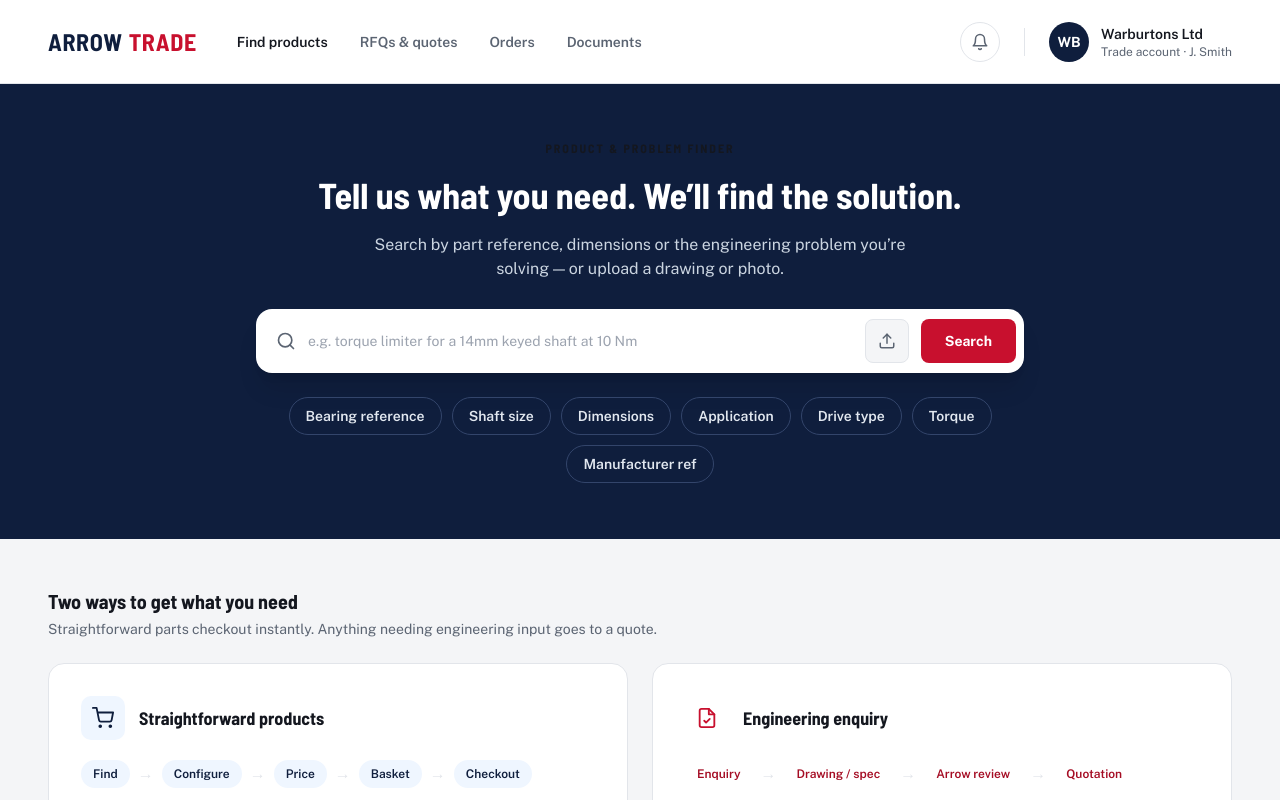
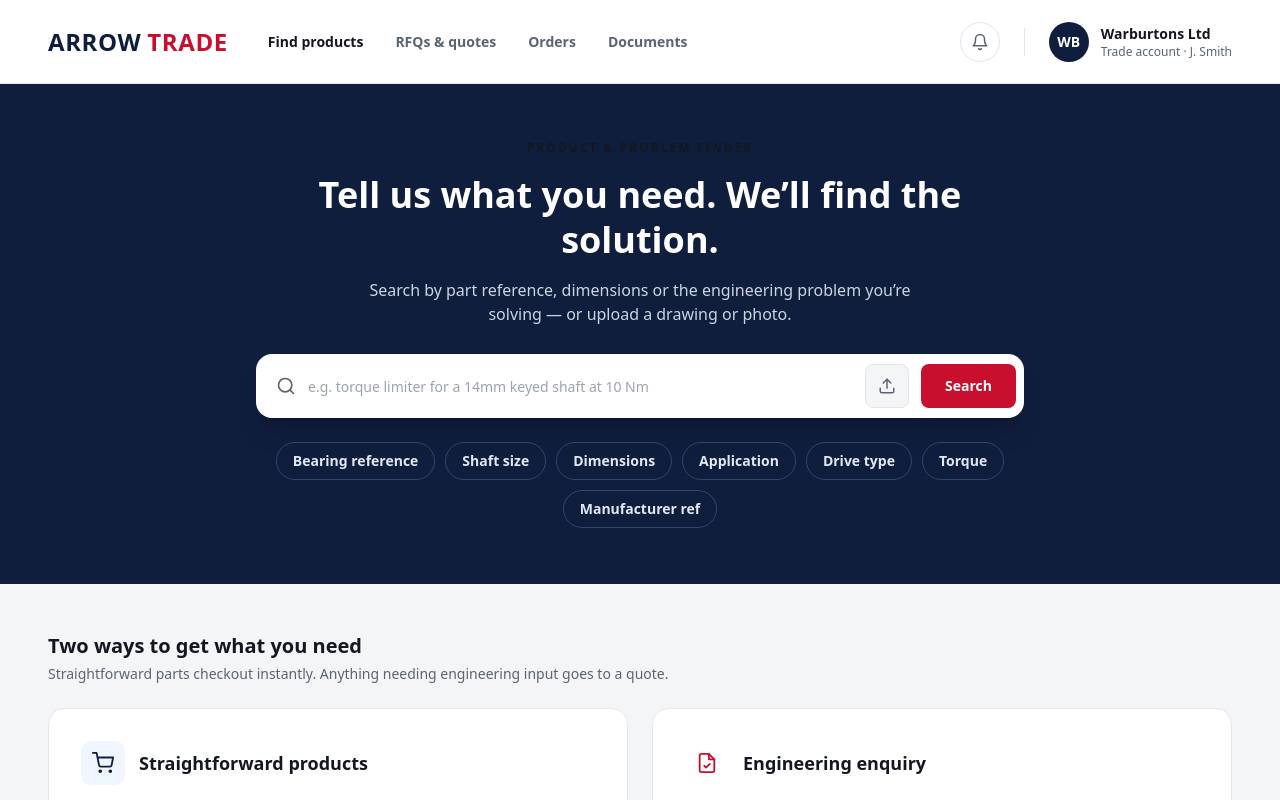
Before and after one commit to abdulhayeedev/arrow-trade-portal, a Next.js app: page / in a window 1280 px wide. Shown: the top 800 px of the page. Built offline with nearby package versions, Linux system fonts and the light colour scheme.

Commit message:
Match site font to system font stack

```diff
--- a/app/layout.tsx
+++ b/app/layout.tsx
@@ -1,18 +1,5 @@
 import type { Metadata } from "next";
-import { Barlow_Semi_Condensed, Public_Sans } from "next/font/google";
 import "./globals.css";
-
-const heading = Barlow_Semi_Condensed({
-  subsets: ["latin"],
-  weight: ["500", "600", "700"],
-  variable: "--font-heading",
-});
-
-const body = Public_Sans({
-  subsets: ["latin"],
-  weight: ["400", "500", "600", "700"],
-  variable: "--font-body",
-});
 
 export const metadata: Metadata = {
   title: "Arrow Trade Portal",
@@ -26,9 +13,7 @@ export default function RootLayout({
 }) {
   return (
     <html lang="en">
-      <body className={`${heading.variable} ${body.variable} font-body`}>
-        {children}
-      </body>
+      <body className="font-body">{children}</body>
     </html>
   );
 }
--- a/tailwind.config.ts
+++ b/tailwind.config.ts
@@ -15,8 +15,20 @@ const config: Config = {
         surface: "#F4F5F7",
       },
       fontFamily: {
-        heading: ["var(--font-heading)", "sans-serif"],
-        body: ["var(--font-body)", "sans-serif"],
+        heading: [
+          "system-ui",
+          "-apple-system",
+          "BlinkMacSystemFont",
+          '"Segoe UI"',
+          "sans-serif",
+        ],
+        body: [
+          "system-ui",
+          "-apple-system",
+          "BlinkMacSystemFont",
+          '"Segoe UI"',
+          "sans-serif",
+        ],
       },
     },
   },
```
Also changed, not shown: app/page.tsx (line endings or trailing spaces).
